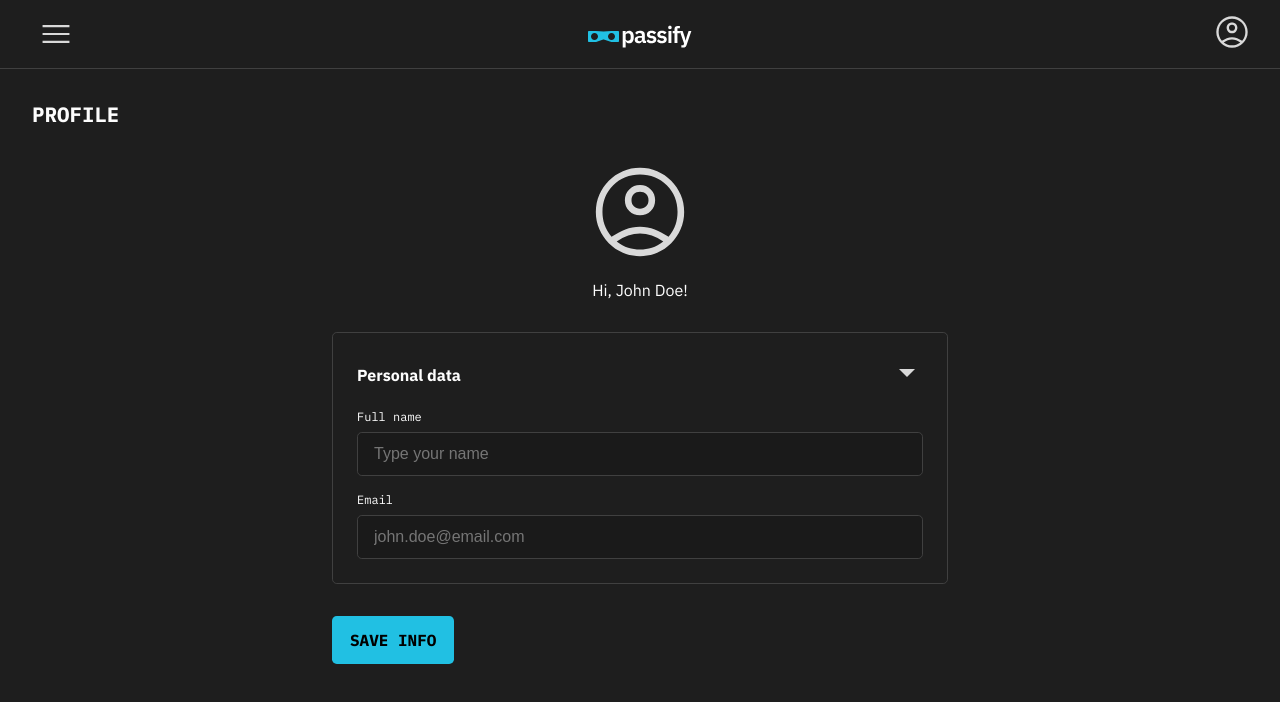
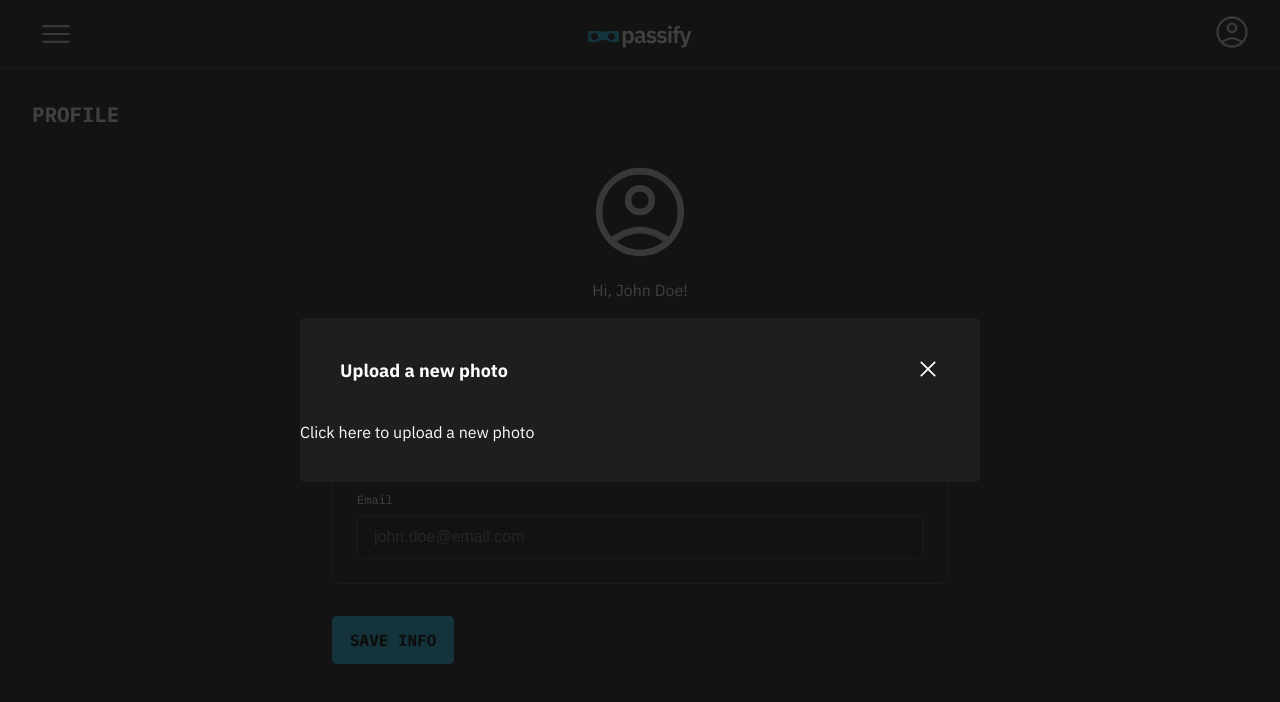
Before and after one commit to italoholanda/nextjs_profile-avatar, a Next.js app: page / in a window 1280 px wide. Shown: the top 702 px of the page. Built offline with nearby package versions, Linux system fonts and the light colour scheme.

Commit message:
feature: added grey alpha color

```diff
--- /dev/null
+++ b/src/components/EditPhotoModal/index.tsx
@@ -0,0 +1,16 @@
+import Modal from 'components/Modal'
+import React from 'react'
+
+interface Props {
+  onClose: () => void
+}
+
+const EditPhotoModal = ({ onClose }: Props) => {
+  return (
+    <Modal onClose={onClose} title="Upload a new photo">
+      <div>Click here to upload a new photo</div>
+    </Modal>
+  )
+}
+
+export default EditPhotoModal
--- a/src/pages/index.tsx
+++ b/src/pages/index.tsx
@@ -3,12 +3,18 @@ import Header from 'components/Header'
 import * as S from './index.styles'
 
 import { ContainerMedium } from 'styles/container'
+import { useState } from 'react'
 
+import EditPhotoModal from 'components/EditPhotoModal'
 import FormBox from 'components/FormBox'
+import Button from 'components/Button'
 import Input from 'components/Input'
-import Button from 'components/Button'
 
 export default function Home() {
+  const [photoModal, setPhotoModal] = useState(true)
+  const onCloseModal = () => setPhotoModal(false)
+  const onOpenModal = () => setPhotoModal(true)
+
   return (
     <>
       <Header />
@@ -16,7 +22,7 @@ export default function Home() {
         <h1>PROFILE</h1>
 
         <S.SmallContainer>
-          <S.Avatar>
+          <S.Avatar onClick={onOpenModal}>
             <S.Photo />
             <span>Hi, John Doe!</span>
           </S.Avatar>
@@ -37,6 +43,8 @@ export default function Home() {
             <Button>Save info</Button>
           </div>
         </S.SmallContainer>
+
+        {photoModal && <EditPhotoModal onClose={onCloseModal} />}
       </ContainerMedium>
     </>
   )
--- a/src/styles/global.ts
+++ b/src/styles/global.ts
@@ -19,6 +19,7 @@ const GlobalStyles = createGlobalStyle`
     --grey-lighten: #404040;
     --grey-light: #D9D9D9;
     --grey-medium: #1A1A1A;
+    --grey-darkest-alpha: rgba(17, 17, 17, .8);
   }
 
   html, body, #__next {
```
